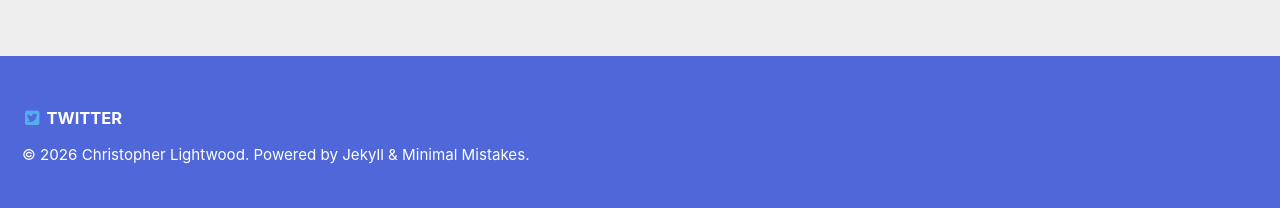
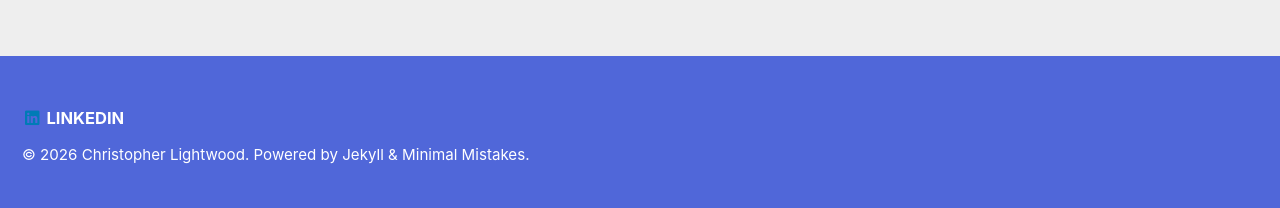
Before and after one commit to CLightwood451/CLightwood451.github.io, a Jekyll site: the page built from _pages/index.md, in a window 1280 px wide. Shown: the part 1290-1498 px from the top of the page. Built offline with Jekyll 4.4.1, drawn with Linux system fonts in a browser that asks for light colours.

Commit message:
Update _config.yml

```diff
--- a/_config.yml
+++ b/_config.yml
@@ -50,8 +50,8 @@ author:
 # Site Footer
 footer: # Site footer
   links: # Footer links
-    - label: "Twitter" # Twitter link
-      icon: "fab fa-fw fa-twitter-square"
+    - label: "LinkedIn" # Twitter link
+      icon: "fab fa-brands fa-linkedin"
       url: "https://twitter.com/"
       target: "_blank"
     - label: "Facebook" # Facebook link
```
